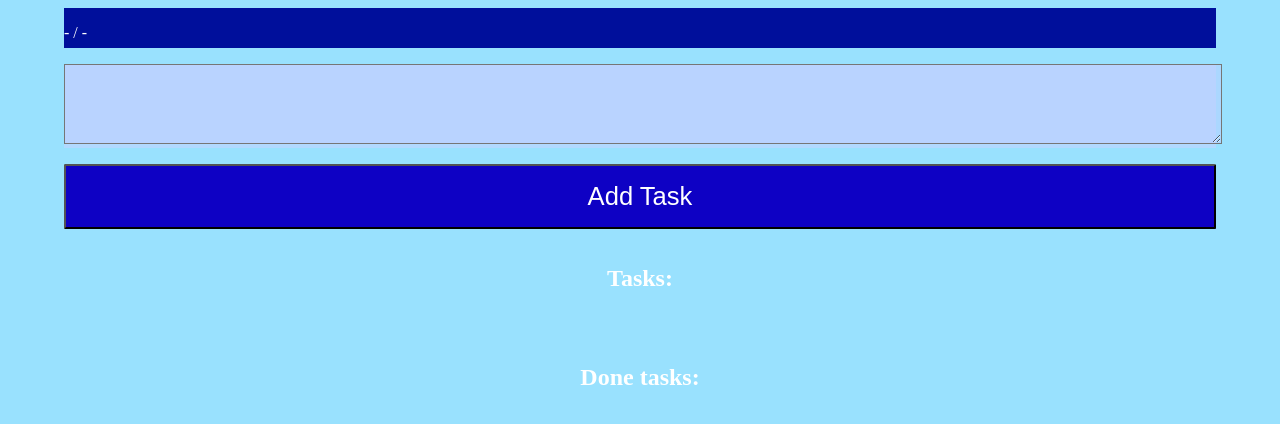
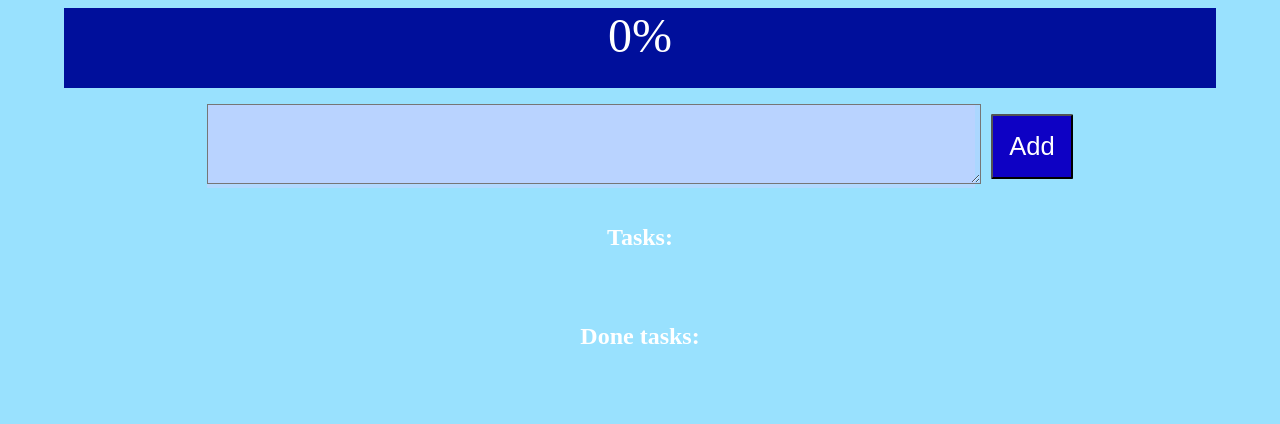
Before and after one commit to GeronimodeAguilar/todoVue, a Vue app: page / in a window 1280 px wide. Shown: the top 424 px of the page. Built offline with nearby package versions, Linux system fonts and the light colour scheme.

Commit message:
fixed percentage counters, linted --fix

```diff
--- a/src/assets/styles/base.css
+++ b/src/assets/styles/base.css
@@ -39,13 +39,17 @@ header {
 }
 
 .progress__bar {
-    height: 5vh;
+    display: grid;
+    justify-items: center;
+    justify-content: center;
+    height: 10vh;
     background-color: rgb(0, 15, 155);
 }
 
 
 .progress__text {
-    font-size: 1rem;
+    font-size: 3rem;
+    margin: 0;
 }
 
 .progress__alert {
@@ -64,7 +68,7 @@ header {
 
 .task__form {
     display: grid;
-    grid-auto-flow: row;
+    grid-template-columns: 60vw 1fr;
     grid-gap: 1rem;
     align-content: center;
     justify-content: center;
@@ -143,7 +147,7 @@ header {
 }
 
 .text__form {
-    width: 90vw;
+    width: 100%;
     background-color: rgb(177, 217, 255);
 }
 
--- a/src/components/ArchiveGrid.vue
+++ b/src/components/ArchiveGrid.vue
@@ -5,7 +5,7 @@
 </template>
 
 <script>
-    import Archive from './Archive.vue';
+import Archive from './Archive.vue'
 
 export default {
   props: ['archives'],
@@ -13,8 +13,8 @@
     appArchive: Archive
   },
   methods: {
-            archiveTask(index) {
-                this.$emit('deleteArchive', index);
+    archiveTask (index) {
+      this.$emit('deleteArchive', index)
     }
   }
 }
--- a/src/components/Header.vue
+++ b/src/components/Header.vue
@@ -4,14 +4,19 @@
                 <div class="progress__box">
                     <div class="progress__bar" role="progressbar"
                         :style="{width: (archiveCount /( archiveCount + taskCount )) * 100 + '%'}">
-                       <p class="counters"> {{ taskCount || '-' }} / {{ archiveCount || '-'}}</p>
+                       <p class="progress__text"> {{ truncPercentage() + '%'}}</p>
                     </div>
                 </div>
             </div>
     </div>
 </template>
 <script>
-    export default {
-        props: ['taskCount', 'archiveCount']
+export default {
+  props: ['taskCount', 'archiveCount'],
+  methods: {
+    truncPercentage () {
+     return Math.trunc((this.archiveCount /( this.archiveCount + this.taskCount ))* 100)  || '0'
     }
+  }
+}
 </script>
--- a/src/components/NewTask.vue
+++ b/src/components/NewTask.vue
@@ -4,22 +4,22 @@
                 <textarea class="form-control" rows="2" v-model="task"></textarea>
         </form>
             <div class="task__add">
-               <button class="add__button" @click.prevent="createNew">Add Task</button>
+               <button class="add__button" @click.prevent="createNew">Add</button>
             </div>
             </div>
 </template>
 
 <script>
 export default {
-        data: function() {
+  data: function () {
     return {
       task: ''
-            };
+    }
   },
   methods: {
-            createNew() {
-                this.$emit('taskAdded', this.task);
-                this.task = '';
+    createNew () {
+      this.$emit('taskAdded', this.task)
+      this.task = ''
     }
   }
 }
--- a/src/components/TaskGrid.vue
+++ b/src/components/TaskGrid.vue
@@ -5,7 +5,7 @@
 </template>
 
 <script>
-    import Task from './Task.vue';
+import Task from './Task.vue'
 
 export default {
   props: ['tasks'],
@@ -13,8 +13,8 @@
     appTask: Task
   },
   methods: {
-            archiveTask(task, index) {
-                this.$emit('archivedTask', task, index);
+    archiveTask (task, index) {
+      this.$emit('archivedTask', task, index)
     }
   }
 }
```
Also changed, not shown: src/App.vue (+11 -11 lines), src/components/Archive.vue (line endings or trailing spaces), src/components/Task.vue (line endings or trailing spaces). Lines whose indentation alone changed are shown as unchanged.
